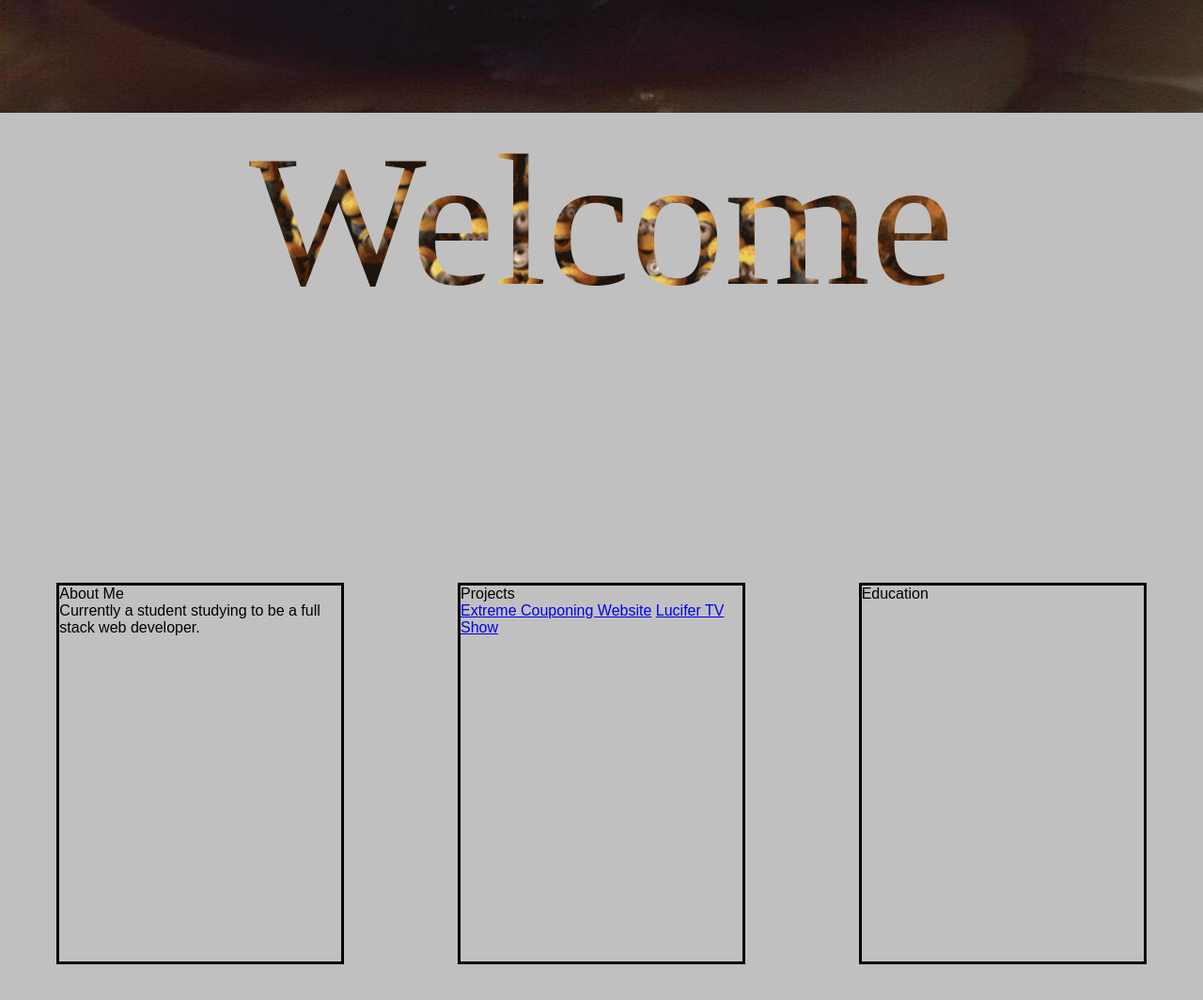
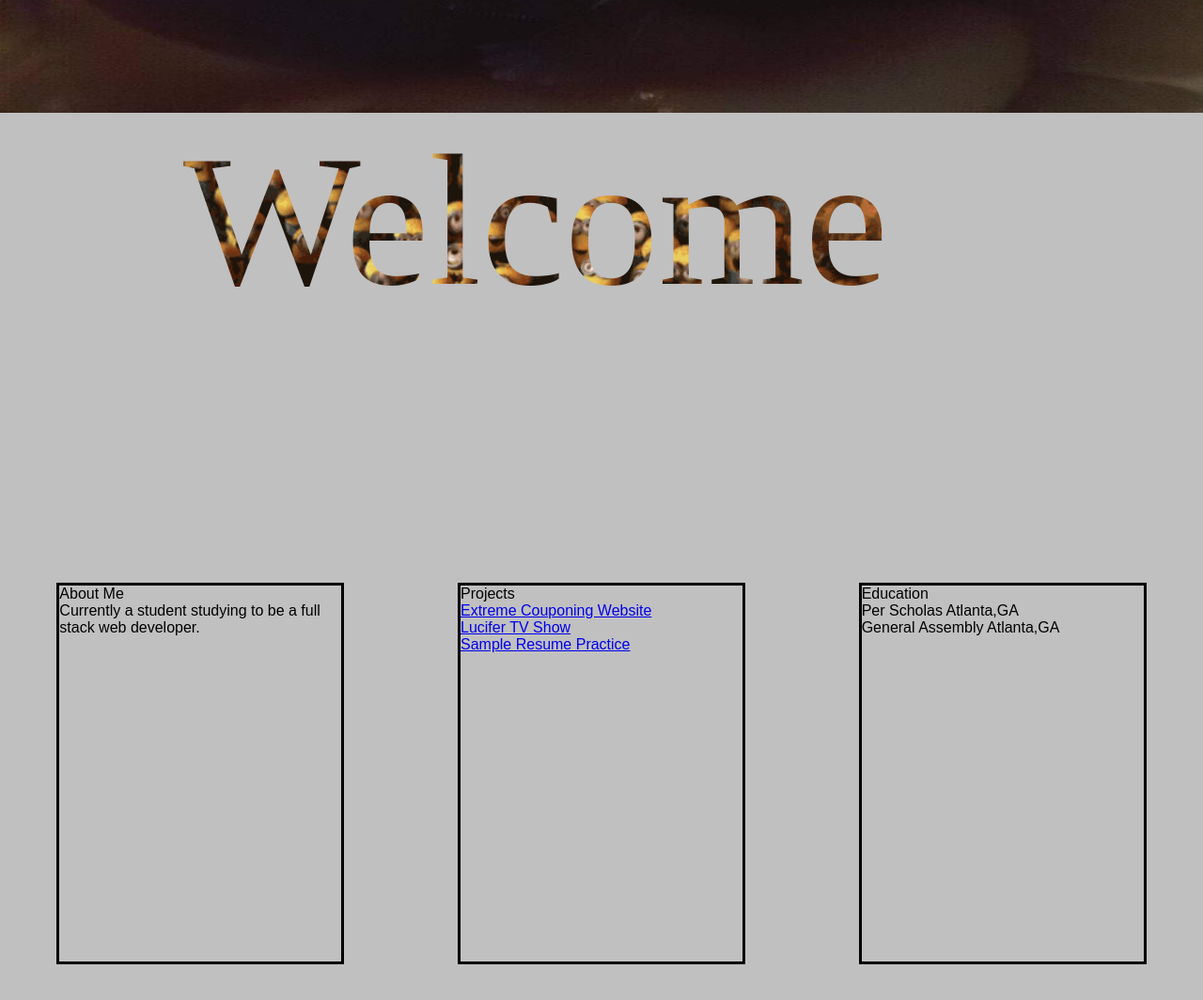
Before and after one commit to tyanastone/tyanastone.github.io, a plain HTML site: page index.html in a window 1280 px wide. Shown: the part 520-1584 px from the top of the page at 94% size. Drawn offline with Linux system fonts and the light colour scheme.

Commit message:
5 pm portfolio

```diff
--- a/index.html
+++ b/index.html
@@ -29,9 +29,17 @@
     <div class="box">Projects
         <br>
         <a href="https://gallant-leakey-fb752f.netlify.com/">Extreme Couponing Website</a>
+        <br>
         <a href="https://serene-cray-191496.netlify.com/">Lucifer TV Show</a>
+        <br>
+        <a href="https://trusting-wing-d9abdf.netlify.com/">Sample Resume Practice</a>
     </div>
-    <div class="box">Education</div>
+    <div class="box">Education
+        <br>
+        Per Scholas Atlanta,GA
+        <br>
+        General Assembly Atlanta,GA
+    </div>
 </div>
 
 
--- a/style.css
+++ b/style.css
@@ -32,8 +32,11 @@ main{
     margin: 0 auto 0 auto;
 }
 .box5{
+    height: 500px;
+    width: 500px;
+    /* border: solid; */
    display: flex;
-   flex-direction:row;
+   align-items: center;
 justify-content:center;
 }
 /*used this to align title and add font and make size bigger and fix width */
```
